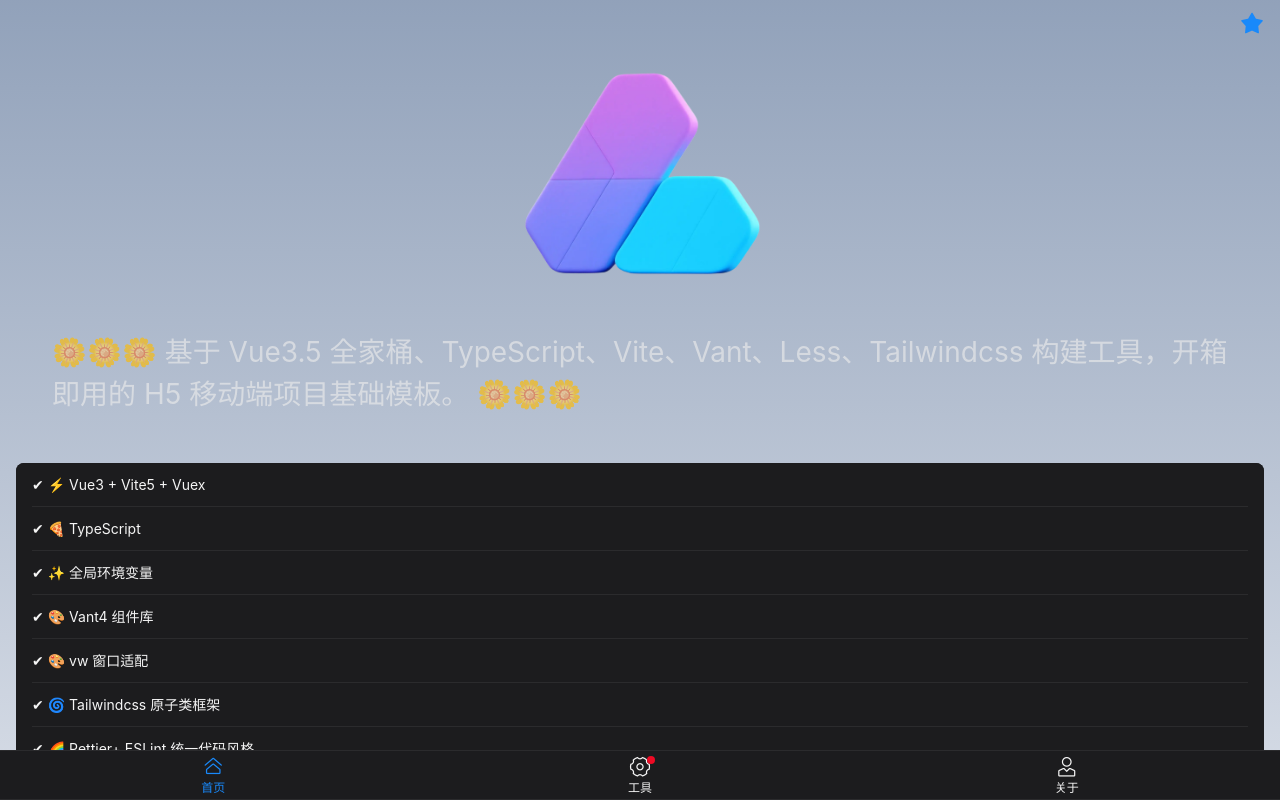
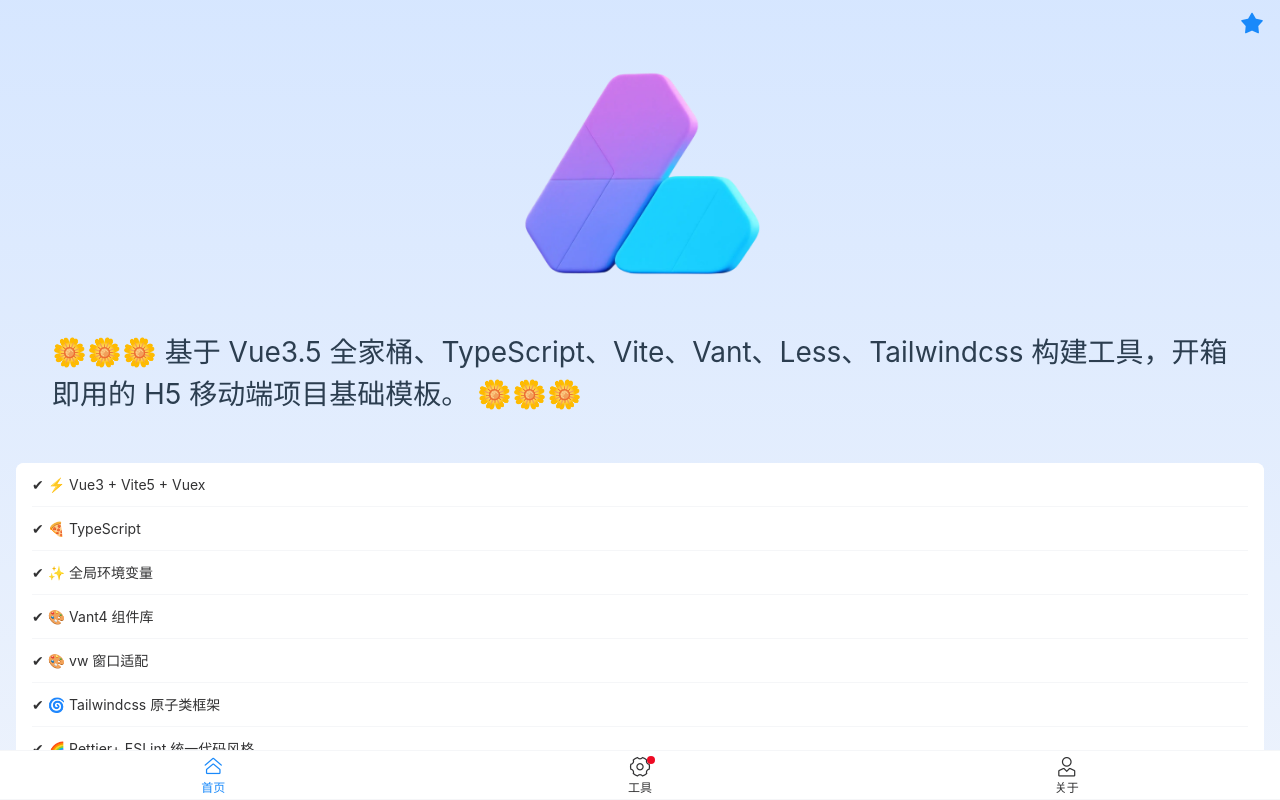
Before and after one commit to jinrui1234/vue-h5_template, a Vue app: page /home in a window 1280 px wide. Shown: the top 800 px of the page. Built offline with nearby package versions, Linux system fonts and the light colour scheme.

Commit message:
✨ 主题切换的动画

```diff
--- a/src/layout/component/nav-bar/index.vue
+++ b/src/layout/component/nav-bar/index.vue
@@ -2,7 +2,7 @@
  * @Author: 17714331167 changjun19920716@gmail.com
  * @Date: 2024-09-20 10:37:24
  * @LastEditors: 17714331167 changjun19920716@gmail.com
- * @LastEditTime: 2024-09-25 22:00:50
+ * @LastEditTime: 2024-09-25 22:33:43
  * @FilePath: /vue3-ts-h5-template/src/layout/component/nav-bar/index.vue
  * @Description: 顶部导航栏
  * Copyright (c) 2024 by ${17714331167}, All Rights Reserved.
@@ -17,13 +17,8 @@
   () => store.getters['themeMode/getThemeMode']
 );
 // 切换主题模式
-const handleChangeTheme = () => {
-  store.dispatch(
-    'themeMode/setChangeThemeMode',
-    currentThemeMode.value === ThemeModeEnum.LIGHT
-      ? ThemeModeEnum.DARK
-      : ThemeModeEnum.LIGHT
-  );
+const handleChangeTheme = (event: MouseEvent | TouchEvent) => {
+  store.dispatch('themeMode/setChangeThemeMode', event);
 };
 </script>
 <template>
--- a/src/layout/index.vue
+++ b/src/layout/index.vue
@@ -2,7 +2,7 @@
  * @Author: 17714331167 changjun19920716@gmail.com
  * @Date: 2024-09-20 10:36:55
  * @LastEditors: 17714331167 changjun19920716@gmail.com
- * @LastEditTime: 2024-09-25 22:01:03
+ * @LastEditTime: 2024-09-25 23:12:04
  * @FilePath: /vue3-ts-h5-template/src/layout/index.vue
  * @Description: 框架布局组件
  * Copyright (c) 2024 by ${17714331167}, All Rights Reserved.
@@ -13,7 +13,6 @@
 import Tabbar from './component/tab-bar/index.vue';
 import { ConfigProvider } from 'vant';
 import { useStore } from 'vuex';
-import { ThemeModeEnum } from '../stores/modules/theme-mode';
 const store = useStore();
 // 取出缓存的路由列表
 const cacheViewList = computed(() => {
@@ -34,7 +33,7 @@
   navBarBackground: 'transparent'
 };
 onMounted(() => {
-  store.dispatch('themeMode/setChangeThemeMode', ThemeModeEnum.DARK);
+  store.dispatch('themeMode/initThemeMode', themeMode);
 });
 </script>
 <template>
--- a/src/stores/modules/theme-mode.ts
+++ b/src/stores/modules/theme-mode.ts
@@ -2,12 +2,12 @@
  * @Author: 17714331167 changjun19920716@gmail.com
  * @Date: 2024-09-25 19:20:30
  * @LastEditors: 17714331167 changjun19920716@gmail.com
- * @LastEditTime: 2024-09-25 21:45:31
+ * @LastEditTime: 2024-09-25 23:21:34
  * @FilePath: /vue3-ts-h5-template/src/stores/modules/theme-mode.ts
  * @Description: 主题切换
  * Copyright (c) 2024 by ${17714331167}, All Rights Reserved.
  */
-
+import { nextTick } from 'vue';
 import type { ActionContext } from 'vuex';
 
 export enum ThemeModeEnum {
@@ -38,16 +38,80 @@
 };
 
 const actions = {
-  setChangeThemeMode(
-    { commit }: ActionContext<IThemeModeStateModel, any>,
-    mode: string
-  ) {
-    if (mode === ThemeModeEnum.DARK) {
+  // 初始化主题模式
+  initThemeMode({ state }: ActionContext<IThemeModeStateModel, any>) {
+    if (state.mode === ThemeModeEnum.DARK) {
       document.documentElement.classList.add('dark-theme');
     } else {
       document.documentElement.classList.remove('dark-theme');
     }
-    commit('SET_THEME_MODE', mode);
+  },
+  // 切换主题模式
+  setChangeThemeMode(
+    { state, commit }: ActionContext<IThemeModeStateModel, any>,
+    event?: TouchEvent | MouseEvent
+  ) {
+    const toggle = () => {
+      console.log(state.mode, 1);
+
+      // 判断当前主题模式
+      const __mode =
+        state.mode === ThemeModeEnum.LIGHT
+          ? ThemeModeEnum.DARK
+          : ThemeModeEnum.LIGHT;
+      console.log(__mode, 2);
+
+      if (__mode === ThemeModeEnum.DARK) {
+        document.documentElement.classList.add('dark-theme');
+      } else {
+        document.documentElement.classList.remove('dark-theme');
+      }
+      commit('SET_THEME_MODE', __mode);
+    };
+    // 点击切换的动画效果
+    let x: number, y: number;
+    if (event instanceof TouchEvent) {
+      x = event.touches[0].clientX;
+      y = event.touches[0].clientY;
+    } else if (event instanceof MouseEvent) {
+      x = event.clientX;
+      y = event.clientY;
+    } else {
+      // 如果没有事件对象，使用屏幕右上角作为默认位置
+      x = window.innerWidth;
+      y = 0;
+    }
+    const endRadius = Math.hypot(
+      Math.max(x, window.innerWidth - x),
+      Math.max(y, window.innerHeight - y)
+    );
+
+    const transition = (document as any).startViewTransition(async () => {
+      toggle();
+      await nextTick();
+    });
+    transition.ready.then(() => {
+      const clipPath = [
+        `circle(0px at ${x}px ${y}px)`,
+        `circle(${endRadius}px at ${x}px ${y}px)`
+      ];
+      document.documentElement.animate(
+        {
+          clipPath:
+            state.mode === ThemeModeEnum.DARK
+              ? [...clipPath].reverse()
+              : clipPath
+        },
+        {
+          duration: 800,
+          easing: 'ease-out',
+          pseudoElement:
+            state.mode === ThemeModeEnum.DARK
+              ? '::view-transition-old(root)'
+              : '::view-transition-new(root)'
+        }
+      );
+    });
   }
 };
 
--- a/src/styles/main.css
+++ b/src/styles/main.css
@@ -46,3 +46,20 @@
     transform: scale(1) rotate(720deg);
   }
 }
+::view-transition-old(root),
+::view-transition-new(root) {
+  animation: none;
+  mix-blend-mode: normal;
+}
+::view-transition-old(root) {
+  z-index: 1;
+}
+::view-transition-new(root) {
+  z-index: 9999;
+}
+.dark-theme::view-transition-old(root) {
+  z-index: 9999;
+}
+.dark-theme::view-transition-new(root) {
+  z-index: 1;
+}
```
